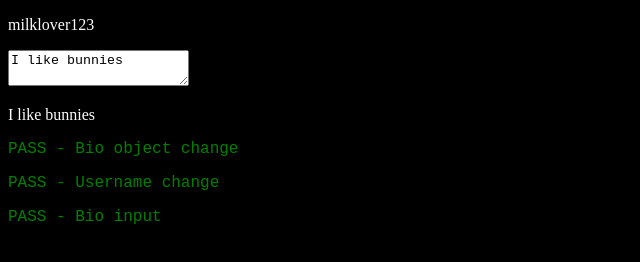
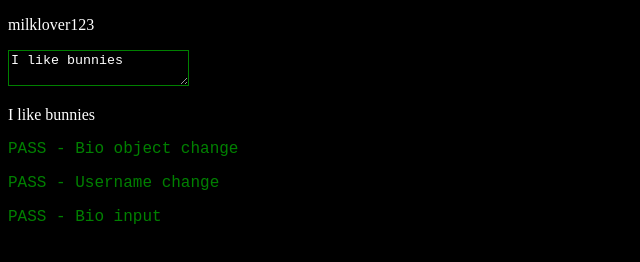
Before and after one commit to UlisseMini/binder, a plain HTML site: page index.html in a window 1280 px wide. Shown: the whole page, without its empty margins (0-640 px from the left). Drawn offline with Linux system fonts and the light colour scheme.

Commit message:
Very important change

```diff
--- a/index.html
+++ b/index.html
@@ -6,7 +6,8 @@
     <script src="/index.test.js"></script>
 
     <style>
-      body { background: black; color: white; }
+      body, textarea { background: black; color: white; }
+      textarea { border-color: green; }
       .msg { font-size: 16px; font-family: monospace; }
       .red { color: red; }
       .green { color: green; }
```
